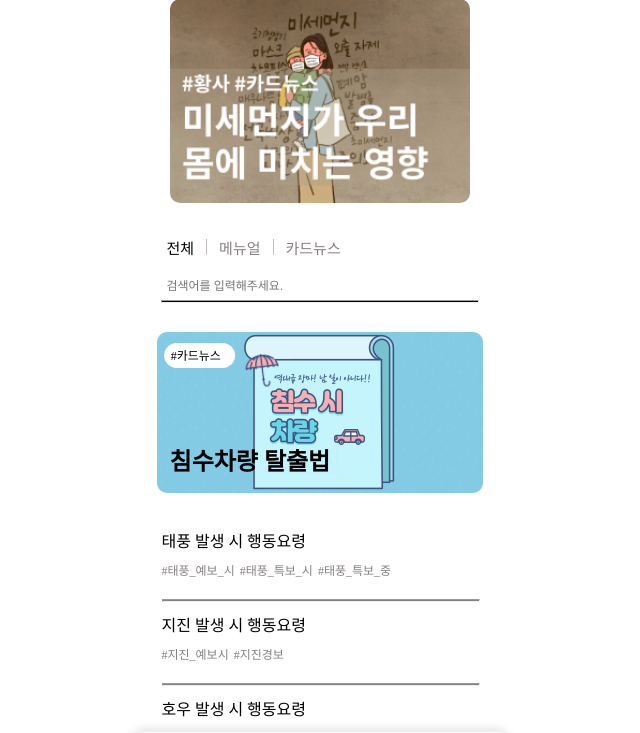
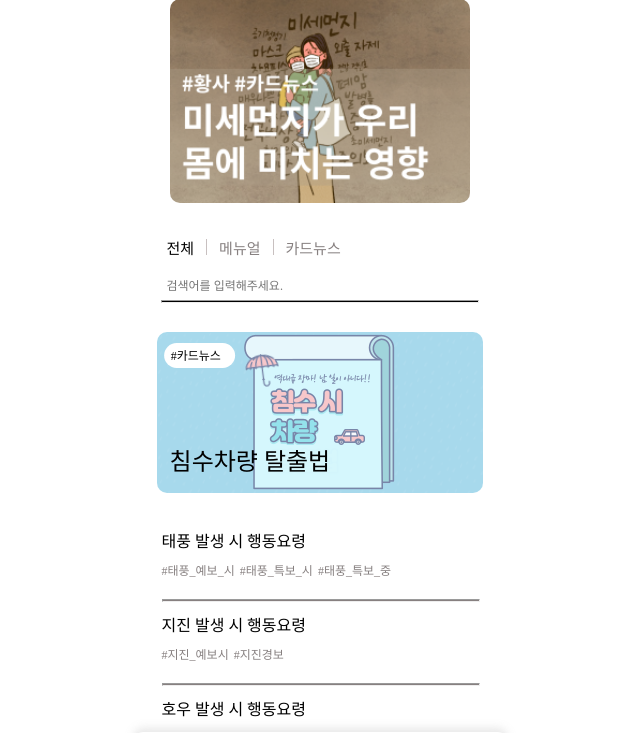
Before and after one commit to hyojeongindeyo/Disaster_alert_hihi, a Django app: page /boards/actions/ in a window 1280 px wide. Shown: the part 14-747 px from the top of the page, without its empty margins (320-960 px from the left). Run offline with Django 3.2, Linux system fonts and the light colour scheme; some web fonts are replaced.

Commit message:
카드뉴스 이미지 투명도, 폰트 굵기 수정

```diff
--- a/static/css/actionTips.css
+++ b/static/css/actionTips.css
@@ -237,6 +237,7 @@ ul.hashtag li {
 
 .cd-image {
     position: relative;
+    opacity: 0.7;
 }
 
 .cd-image > img {
@@ -277,7 +278,7 @@ ul.hashtag li {
     height: 24px;
     flex-shrink: 0;
     font-size: 24px;
-    font-weight: 600;
+    font-weight: 500;
     margin: 0;
 }
 
```
